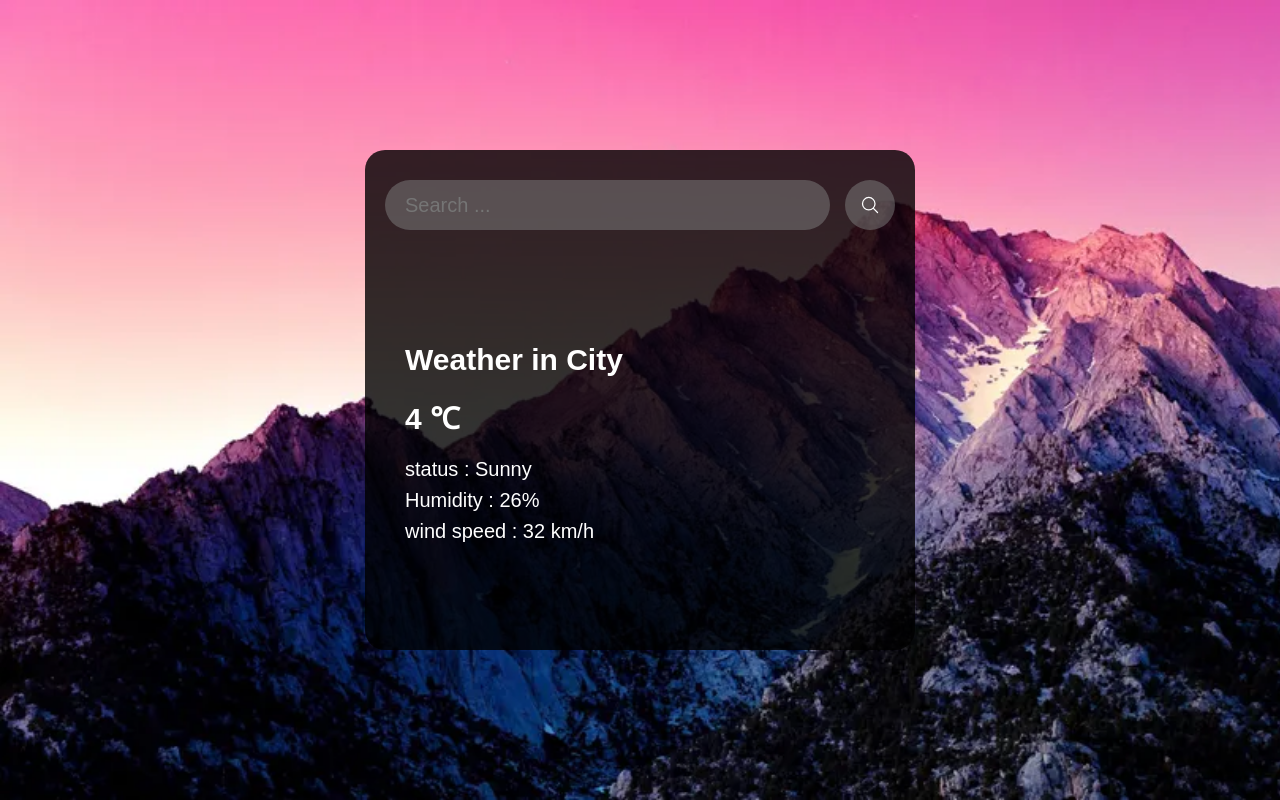
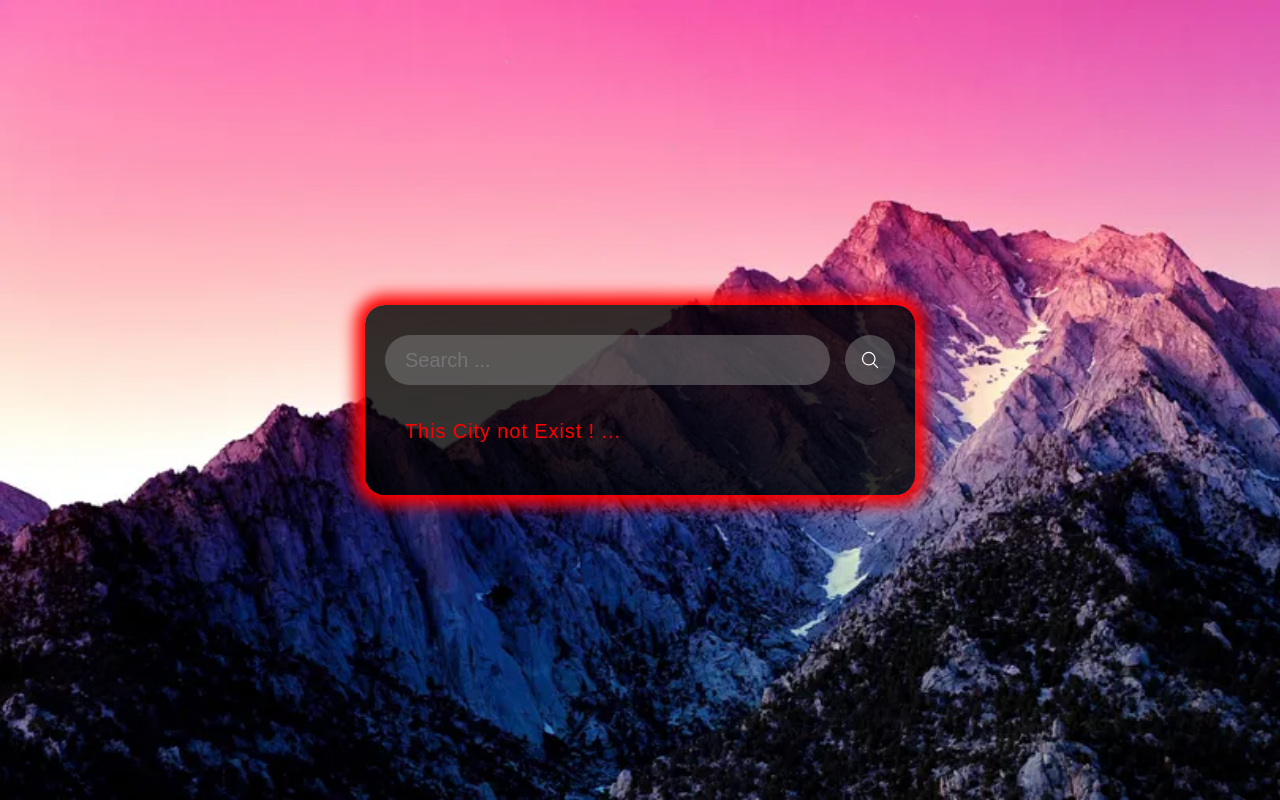
Before and after one commit to ARYA29DEZFUL/5-weather-app, a plain HTML site: page index.html in a window 1280 px wide. Both pictures are taken after a click on the element 870 px from the left and 360 px from the top of the page. Drawn offline with Linux system fonts and the light colour scheme.

Commit message:
comlite projict

```diff
--- a/app.js
+++ b/app.js
@@ -2,14 +2,71 @@ let searchIcone = document.getElementById('iconeContainer')
 let information = document.getElementById("information")
 let container = document.querySelector(".container")
 let loding = document.querySelector(".Loding")
+let body = document.querySelector("body")
+let inputSearch = document.querySelector(".inputSearch")
 
-// console.log(information)
+let CiteName = document.getElementById("CiteName")
+let NumberDrgee = document.getElementById("NumberDrgee")
+let Status = document.getElementById("status")
+let Humidity = document.getElementById("Humidity")
+let windSpeed = document.getElementById("windSpeed")
+
+let cites = {
+    "Dezful": { name: "Dezful", drgee: "36", status: "Sunny", Humidity: "26", windSpeed: "30", src: "url(\"/img/Dezful.jpg\")" },
+    "Ahvaz": { name: "Ahvaz", drgee: "40", status: "cloudy", Humidity: "28", windSpeed: "35", src: "url(\"/img/Ahwaz\")" },
+    "Tahran": { name: "Tahran", drgee: "25", status: "snowy", Humidity: "16", windSpeed: "34", src: "url(\"/img/Tehran.jpg\")" },
+    "Isfahan": { name: "Isfahan", drgee: "20", status: "rainy", Humidity: "10", windSpeed: "21", src: "url(\"/img/Isfehan.jpg\")" },
+}
+
+// Weather in City
+// 4 ℃
+// status : Sunny
+// Humidity : 26%
+// wind speed : 32 km/h
+
+
 
 searchIcone.addEventListener("click", () => {
-    setTimeout(() => {
-        loding.style.visibility = "hidden"
+    if (cites[inputSearch.value]) {
 
-        information.style.display = "flex"
-    }, 1000)
-    container.classList.add("container-height")
+        container.style.boxShadow = ""
+        loding.innerHTML = "Loding"
+        loding.style.color = "white"
+        loding.style.visibility = "visible"
+
+        const InterVal = setInterval(() => {
+            loding.innerHTML += " . "
+        }, 600)
+
+        setTimeout(() => {
+            body.style.backgroundImage = cites[inputSearch.value].src
+            information.style.display = "flex"
+            CiteName.innerHTML = cites[inputSearch.value].name
+            NumberDrgee.innerHTML = cites[inputSearch.value].drgee
+            Status.innerHTML = cites[inputSearch.value].status
+            Humidity.innerHTML = cites[inputSearch.value].Humidity
+            windSpeed.innerHTML = cites[inputSearch.value].windSpeed
+        }, 3000)
+
+        setTimeout(() => {
+            loding.style.visibility = "hidden"
+            clearInterval(InterVal)
+            container.classList.add("container-height")
+        }, 2000)
+
+    } else {
+        if (body.style.backgroundImage != "url(\"/img/main-background.webp\")") {
+            setTimeout(() => {
+                body.style.backgroundImage = "url(\"/img/main-background.webp\")"
+                information.style.display = "none"
+                loding.style.visibility = "visible"
+                loding.style.color = "red"
+                loding.innerHTML = " This City not Exist ! ..."
+                container.style.boxShadow = "0px 0px 15px 10px red "
+            }, 1000)
+        }
+
+        information.style.display = "none"
+        container.classList.remove("container-height")
+    }
 })
--- a/index.html
+++ b/index.html
@@ -27,16 +27,16 @@
           </svg>
         </div>
       </div>
-      <div class="Loding">Loding . . .</div>
+      <div class="Loding">Loding</div>
       <div id="information">
         <div class="NameCity">Weather in <span id="CiteName">City</span></div>
         <div class="Drgee"><span id="NumberDrgee">4</span> ℃</div>
         <div class="wetherInformation">
           <div>
-            <span>status : </span><span>Sunny</span>
+            <span>status : </span><span id="status">Sunny</span>
           </div>
           <div>Humidity : <span id="Humidity">26</span>%</div>
-          <div>wind speed : <span id="windSpeed"></span>32 km/h</div>
+          <div>wind speed : <span id="windSpeed">32</span> km/h</div>
         </div>
       </div>
     </div>
--- a/style.css
+++ b/style.css
@@ -115,7 +115,6 @@ body {
   flex-direction: column;
   align-items: start;
   gap: 20px;
-
 }
 
 .NameCity {
```
Also changed, not shown: module/DataBase.js (added, +7 -0 lines), 2 other files.
